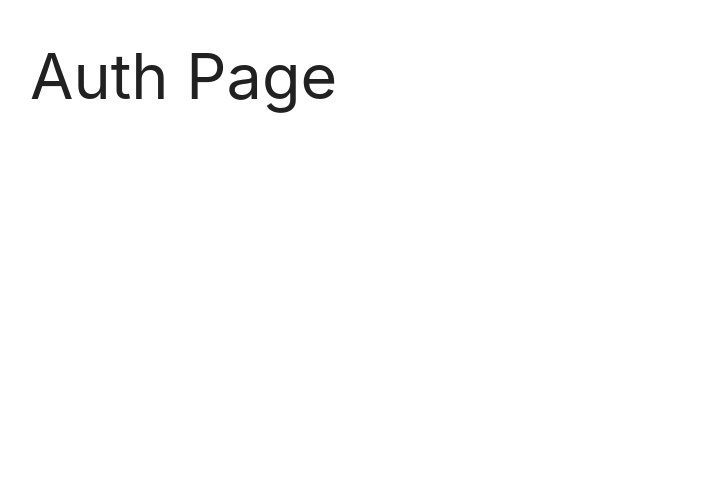
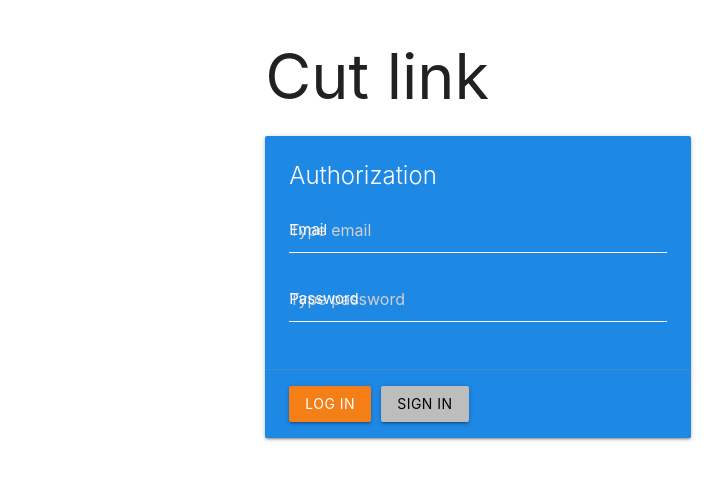
Before and after one commit to mikhalovich/MERN, a React (Create React App) app in the folder client/: page / in a window 1280 px wide. Shown: the top 480 px of the page, without its empty margins (162-886 px from the left). Built offline with nearby package versions, Linux system fonts and the light colour scheme.

Commit message:
Added registration functionality

```diff
--- a/client/package.json
+++ b/client/package.json
@@ -21,6 +21,7 @@
   "eslintConfig": {
     "extends": "react-app"
   },
+  "proxy": "http://localhost:5000",
   "browserslist": {
     "production": [
       ">0.2%",
--- /dev/null
+++ b/client/src/hooks/http.hook.js
@@ -0,0 +1,35 @@
+import { useState, useCallback } from 'react';
+
+export const useHttp = () => {
+  const [ loading, setLoading ] = useState(false);
+  const [ error, setError ] = useState(null);
+
+  const request = useCallback(async (url, method = 'GET', body = null, headers = {}) => {
+    setLoading(true);
+    try {
+      if (body) {
+        body = JSON.stringify(body);
+        headers['Content-Type'] = 'application/json';
+      }
+
+      const response = await fetch(url, { method, body, headers });
+      const data = await response.json();
+
+      if (!response.ok) {
+        throw new Error(data.message || 'Something went wrong')
+      }
+
+      setLoading(false);
+
+      return data;
+    } catch (e) {
+      setLoading(false);
+      setError(e.message);
+      throw e;
+    }
+  }, []);
+
+  const clearError = useCallback( () => setError(null), []);
+
+  return { loading, request, error, clearError };
+};
--- /dev/null
+++ b/client/src/hooks/message.hook.js
@@ -0,0 +1,9 @@
+import { useCallback } from 'react';
+
+export const useMessage = () => {
+  return useCallback(text => {
+    if (window.M && text) {
+      window.M.toast({ html: text });
+    }
+  }, []);
+}
--- a/client/src/index.js
+++ b/client/src/index.js
@@ -1,6 +1,6 @@
 import React from 'react';
 import ReactDOM from 'react-dom';
-import './index.css';
+import './styles/index.css';
 import App from './App';
 import * as serviceWorker from './serviceWorker';
 
--- a/client/src/pages/AuthPage.js
+++ b/client/src/pages/AuthPage.js
@@ -1,9 +1,82 @@
-import React from 'react';
+import React, { useEffect, useState } from 'react';
+import '../styles/auth.css';
+import { useHttp } from '../hooks/http.hook';
+import { useMessage } from '../hooks/message.hook';
 
 export const AuthPage = () => {
+  const message = useMessage();
+  const { loading, request, error, clearError } = useHttp();
+  const [form, setForm] = useState({
+    email: '', password: ''
+  });
+
+  useEffect(() => {
+    message(error);
+    clearError();
+  }, [error, message, clearError]);
+
+  const changeHandler = event => {
+    setForm({ ...form, [event.target.name]: event.target.value });
+  };
+
+  const registerHandler = async () => {
+    try {
+      const data = await request('/api/auth/register', 'POST', {...form});
+      message(data.message);
+    } catch (e) {}
+  };
+
   return (
-    <div>
-      <h1>Auth Page</h1>
+    <div className="row">
+      <div className="col s6 offset-s3">
+        <h1>Cut link</h1>
+        <div className="card blue darken-1">
+          <div className="card-content white-text">
+            <span className="card-title">Authorization</span>
+            <div>
+              <div className="input-field">
+                <input
+                  placeholder="Type email"
+                  id="email"
+                  type="text"
+                  name="email"
+                  className="yellow-input"
+                  onChange={changeHandler}
+                />
+                <label htmlFor="email">Email</label>
+              </div>
+
+              <div className="input-field">
+                <input
+                  placeholder="Type password"
+                  id="password"
+                  type="password"
+                  name="password"
+                  className="yellow-input"
+                  onChange={changeHandler}
+                />
+                <label htmlFor="password">Password</label>
+              </div>
+
+            </div>
+          </div>
+          <div className="card-action">
+            <button
+              className="btn yellow darken-4 auth-btn"
+              disabled={loading}
+            >
+              Log in
+            </button>
+            <button
+              className="btn grey lighten-1 black-text"
+              onClick={registerHandler}
+              disabled={loading}
+            >
+              Sign in
+            </button>
+          </div>
+        </div>
+      </div>
     </div>
   )
 }
--- /dev/null
+++ b/client/src/styles/auth.css
@@ -0,0 +1,21 @@
+.auth-btn {
+  margin-right: 10px;
+}
+
+input.yellow-input {
+  border-bottom: 1px solid #fff !important;
+  box-shadow: 0 1px 0 0 #fff;
+}
+
+input.yellow-input + label {
+  color: #fff !important;
+}
+
+input.yellow-input:focus + label {
+  color: #ffeb3b !important;
+}
+
+input.yellow-input:focus {
+  border-bottom: 1px solid #ffeb3b !important;
+  box-shadow: 0 1px 0 0 #ffeb3b;
+}
```
Also changed, not shown: client/src/styles/index.css (renamed from client/src/index.css), 2 other files (tests, documents, lock files or other folders).
